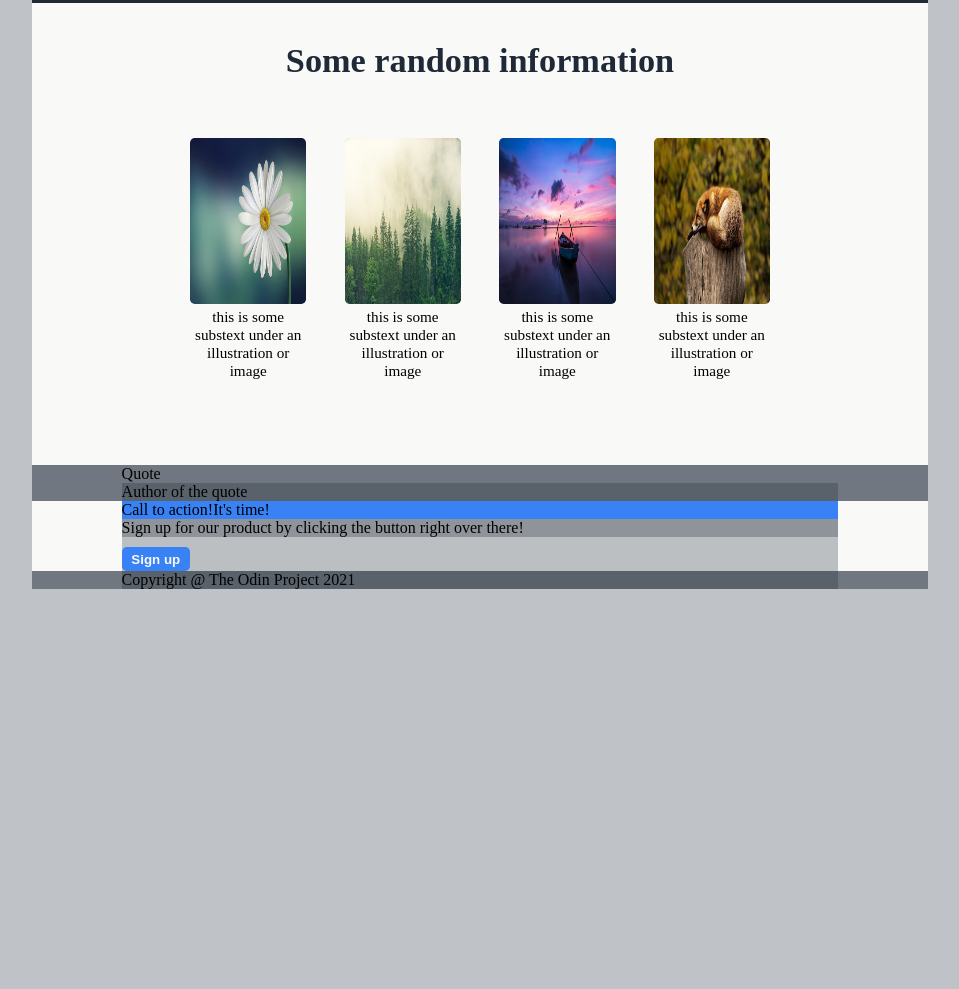
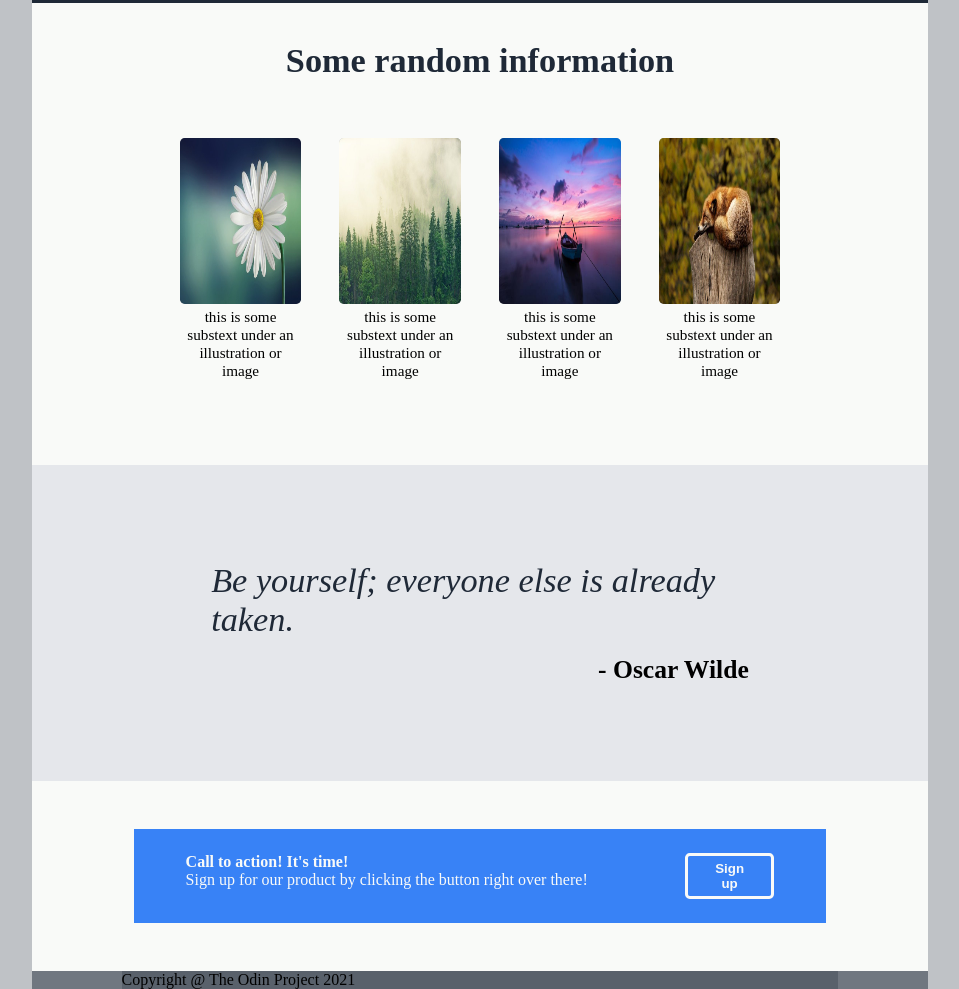
Before and after one commit to LylyBee/landing-page, a plain HTML site: page index.html in a window 1280 px wide. Shown: the part 444-1433 px from the top of the page, without its empty margins (160-1119 px from the left). Before the commit the page ends 1033 px from the top, so only its background shows below. Drawn offline with Linux system fonts and the light colour scheme.

Commit message:
part middle-two et middle-three completed

```diff
--- a/index.html
+++ b/index.html
@@ -24,7 +24,7 @@
         <div class="left">
             <h1>This website is awesome</h1>
             <p>This website has some subtext that goes here under the main title. It's a smaller font and the color is lower contrast</p>
-            <button>Sign up</button>
+            <button href="">Sign up</button>
         </div>
         <div class="right">
             <img class="big-picture" src="./images/mountain.jpg" alt="mountain" height="220" width="500">
@@ -53,20 +53,23 @@
         </div>
     </div>
 
-    <div class="middle-two part"
-        <p class="quote">Quote</p>
-        <p class="reference">Author of the quote</p>
+    <div class="middle-two part">
+        <p class="quote">Be yourself; everyone else is already taken.</p>
+        <p class="reference">  - Oscar Wilde </p>
     </div>
 
     <div class="middle-three part">
-        <div class="text">
-        <p class="subscription">Call to action!It's time!</p>
-        <p>Sign up for our product by clicking the button right over there!</p>
-        </div>
-        <div class="button">
-            <button>Sign up</button>
+        <div class="container">
+            <div class="text">
+                <p class="subscription">Call to action! It's time!</p>
+                <p>Sign up for our product by clicking the button right over there!</p>
+            </div>
+            <div class="button">
+                <button class="border" href="">Sign up</button>
+            </div>
         </div>
     </div>
+
     <div class="bottom part">
         <p class="footer">Copyright @ The Odin Project 2021</p>
     </div>
--- a/styles.css
+++ b/styles.css
@@ -93,17 +93,10 @@ h1{
 button{
     color:#F9FAF8;
     font-weight: bold;
-    padding:0.595vh 0.76vw;
+    padding:0.595vh 1.5vw;
     border-radius: 0.595vh;
     border:0px;
-    margin-top: 1.19vh;
-}
-
-
-
-button,
-.subscription{
-    background-color:#3882F6;
+    margin-top: 1.5vh;
 }
 
 .big-picture{
@@ -138,20 +131,78 @@ h2,
 
 .small-picture{
     border-radius: 0.595vh;
-    width: 9.1vw;
+    width: 9.5vw;
     height: 20.8vh;
 }
 
 .small{
-    width: 9.1vw;
+    width: 9.5vw;
     height: auto;
     font-size: 1.9vh;
 }
 
+.middle-two{
+    padding:12vh;
+    padding-left: 14vw;
+    padding-right: 14vw;
+}
+.middle-two,
+.quote,
+.reference{
+    background-color: #E5E7EB;
+}
 .quote{
-    background-color: #E5E7EB;
+    font-style: italic;
     font-size:4.285vh;
-    font-style: italic;
-    font-weight: light;
-    color:#1F2937
+    font-weight:light;
+    color:#1F2937;
+    padding-bottom: 2vh;
 }
+
+.reference{
+    font-weight: bold;
+    text-align: right;
+    font-size: 3.2vh;
+}
+
+.container,
+.text,
+.text p,
+.button,
+button{
+    background-color: #3882F6;
+}
+
+
+.middle-three{
+    padding-top: 6vh;
+    padding-bottom:6vh ;
+    padding-left:8vw ;
+    padding-right: 8vw;
+    }
+
+.container{
+    display:flex;
+    justify-content: space-between;
+    padding-top: 3vh;
+    padding-bottom:3vh ;
+    padding-left:4vw ;
+    padding-right: 4vw;
+    box-align: center;
+    }
+
+.text p{
+    color:#F9FAF8
+}
+
+.subscription{
+    font-weight: bolder;
+}
+
+.border{
+    border:0.4vh;
+    border-style:solid;
+    border-color: #F9FAF8;
+    width: 7vw;
+    margin-top:0px;
+}
```
